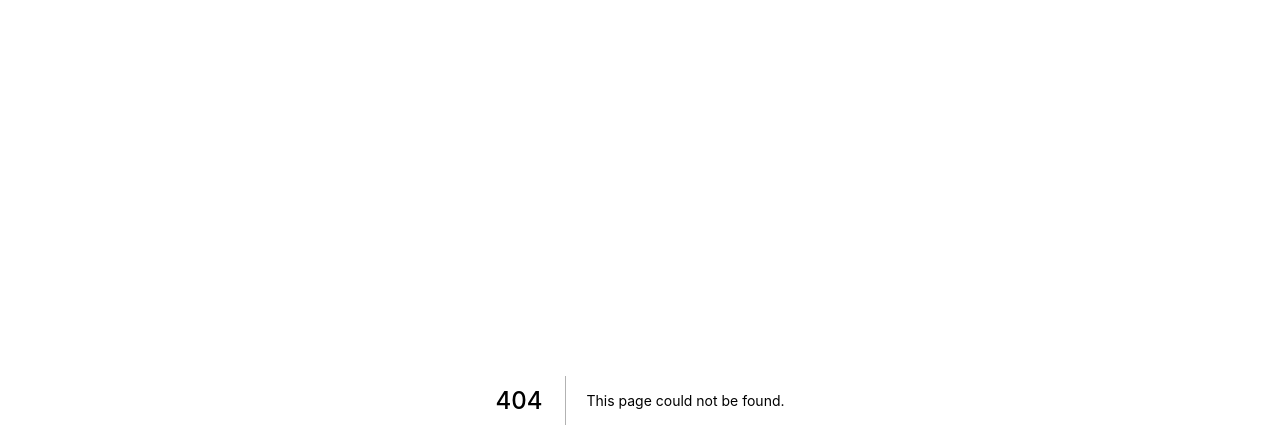
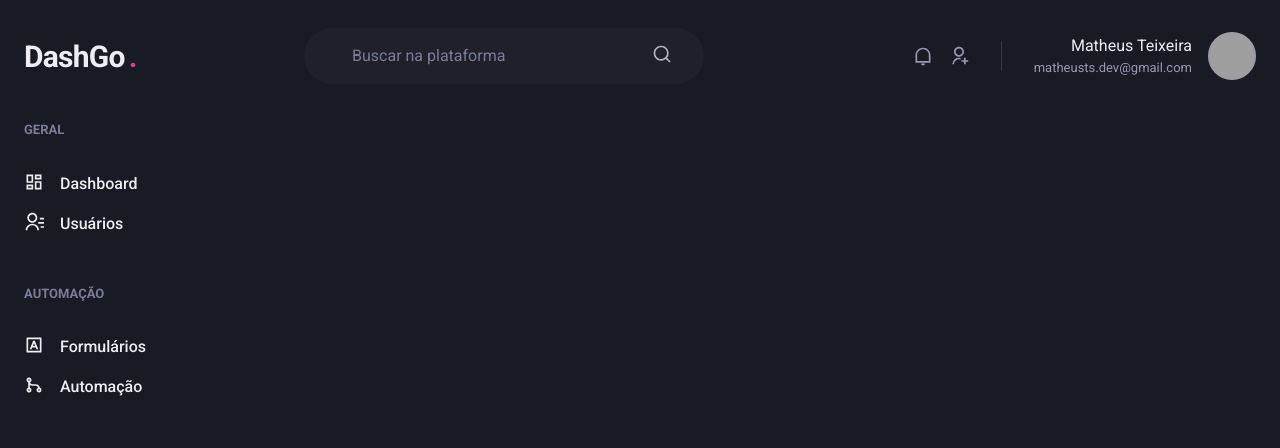
Before and after one commit to matheustsdev/dashgo, a Next.js app: page /dashboard in a window 1280 px wide. Before the commit this address had no page. Shown: the top 448 px of the page. Built offline with nearby package versions, Linux system fonts and the light colour scheme; grey boxes are pictures that could not be loaded.

Commit message:
Header and Sidebar component

```diff
--- a/package.json
+++ b/package.json
@@ -16,7 +16,8 @@
     "framer-motion": "^6.2.9",
     "next": "12.1.4",
     "react": "18.0.0",
-    "react-dom": "18.0.0"
+    "react-dom": "18.0.0",
+    "react-icons": "^4.3.1"
   },
   "devDependencies": {
     "@types/node": "^17.0.23",
--- /dev/null
+++ b/src/components/Header.tsx
@@ -0,0 +1,79 @@
+import { Flex, Text, Input, Icon, HStack, Box, Avatar } from "@chakra-ui/react";
+import {
+  RiNotificationLine,
+  RiSearchLine,
+  RiUserAddLine,
+} from "react-icons/ri";
+
+export function Header() {
+  return (
+    <Flex
+      as="header"
+      w="100%"
+      maxWidth={1480}
+      h="20"
+      mx="auto"
+      mt="4"
+      px="6"
+      align="center"
+    >
+      <Text fontSize="3xl" fontWeight="bold" letterSpacing="tight" w="64">
+        DashGo
+        <Text as="span" ml="1" color="pink.500">
+          .
+        </Text>
+      </Text>
+      <Flex
+        as="label"
+        flex="1"
+        py="4"
+        px="8"
+        ml="6"
+        maxWidth={400}
+        alignSelf="center"
+        color="gray.200"
+        pos="relative"
+        bg="gray.800"
+        borderRadius="full"
+      >
+        <Input
+          color="gray.50"
+          variant="unstyled"
+          px="4"
+          mr="4"
+          placeholder="Buscar na plataforma"
+          _placeholder={{ color: "gray.400" }}
+        />
+        <Icon as={RiSearchLine} fontSize="20" />
+      </Flex>
+      <Flex align="center" ml="auto">
+        <HStack
+          spacing="4"
+          mx="8"
+          pr="8"
+          py="1"
+          color="gray.300"
+          borderRightWidth={1}
+          borderColor="gray.700"
+        >
+          <Icon as={RiNotificationLine} fontSize="20" />
+          <Icon as={RiUserAddLine} fontSize="20" />
+        </HStack>
+
+        <Flex align="center">
+          <Box mr="4" textAlign="right">
+            <Text>Matheus Teixeira</Text>
+            <Text color="gray.300" fontSize="small">
+              matheusts.dev@gmail.com
+            </Text>
+          </Box>
+          <Avatar
+            size="md"
+            name="Matheus Teixeira"
+            src="https://github.com/matheustsdev.png"
+          />
+        </Flex>
+      </Flex>
+    </Flex>
+  );
+}
--- /dev/null
+++ b/src/components/Sidebar.tsx
@@ -0,0 +1,54 @@
+import { Box, Stack, Text, Link, Icon } from "@chakra-ui/react";
+import {
+  RiContactsLine,
+  RiDashboardLine,
+  RiGitMergeLine,
+  RiInputMethodLine,
+} from "react-icons/ri";
+
+export function Sidebar() {
+  return (
+    <Box as="aside" w="64" mr="8">
+      <Stack spacing="12" align="flex-start">
+        <Box>
+          <Text fontWeight="bold" color="gray.400" fontSize="small">
+            GERAL
+          </Text>
+          <Stack spacing="4" mt="8" align="stretch">
+            <Link display="flex" alignContent="center">
+              <Icon as={RiDashboardLine} fontSize="20" />
+              <Text ml="4" fontWeight="medium">
+                Dashboard
+              </Text>
+            </Link>
+            <Link display="flex" alignContent="center">
+              <Icon as={RiContactsLine} fontSize="20" />
+              <Text ml="4" fontWeight="medium">
+                Usuários
+              </Text>
+            </Link>
+          </Stack>
+        </Box>
+        <Box>
+          <Text fontWeight="bold" color="gray.400" fontSize="small">
+            AUTOMAÇÃO
+          </Text>
+          <Stack spacing="4" mt="8" align="stretch">
+            <Link display="flex" alignContent="center">
+              <Icon as={RiInputMethodLine} fontSize="20" />
+              <Text ml="4" fontWeight="medium">
+                Formulários
+              </Text>
+            </Link>
+            <Link display="flex" alignContent="center">
+              <Icon as={RiGitMergeLine} fontSize="20" />
+              <Text ml="4" fontWeight="medium">
+                Automação
+              </Text>
+            </Link>
+          </Stack>
+        </Box>
+      </Stack>
+    </Box>
+  );
+}
--- /dev/null
+++ b/src/pages/dashboard.tsx
@@ -0,0 +1,14 @@
+import { Flex } from "@chakra-ui/react";
+import { Header } from "../components/Header";
+import { Sidebar } from "../components/Sidebar";
+
+export default function Dashboard() {
+  return (
+    <Flex direction="column" h="100vh">
+      <Header />
+      <Flex w="100%" my="6" maxW="1480" mx="auto" px="6">
+        <Sidebar />
+      </Flex>
+    </Flex>
+  );
+}
```
Also changed, not shown: 1 other file (tests, documents, lock files or other folders).
